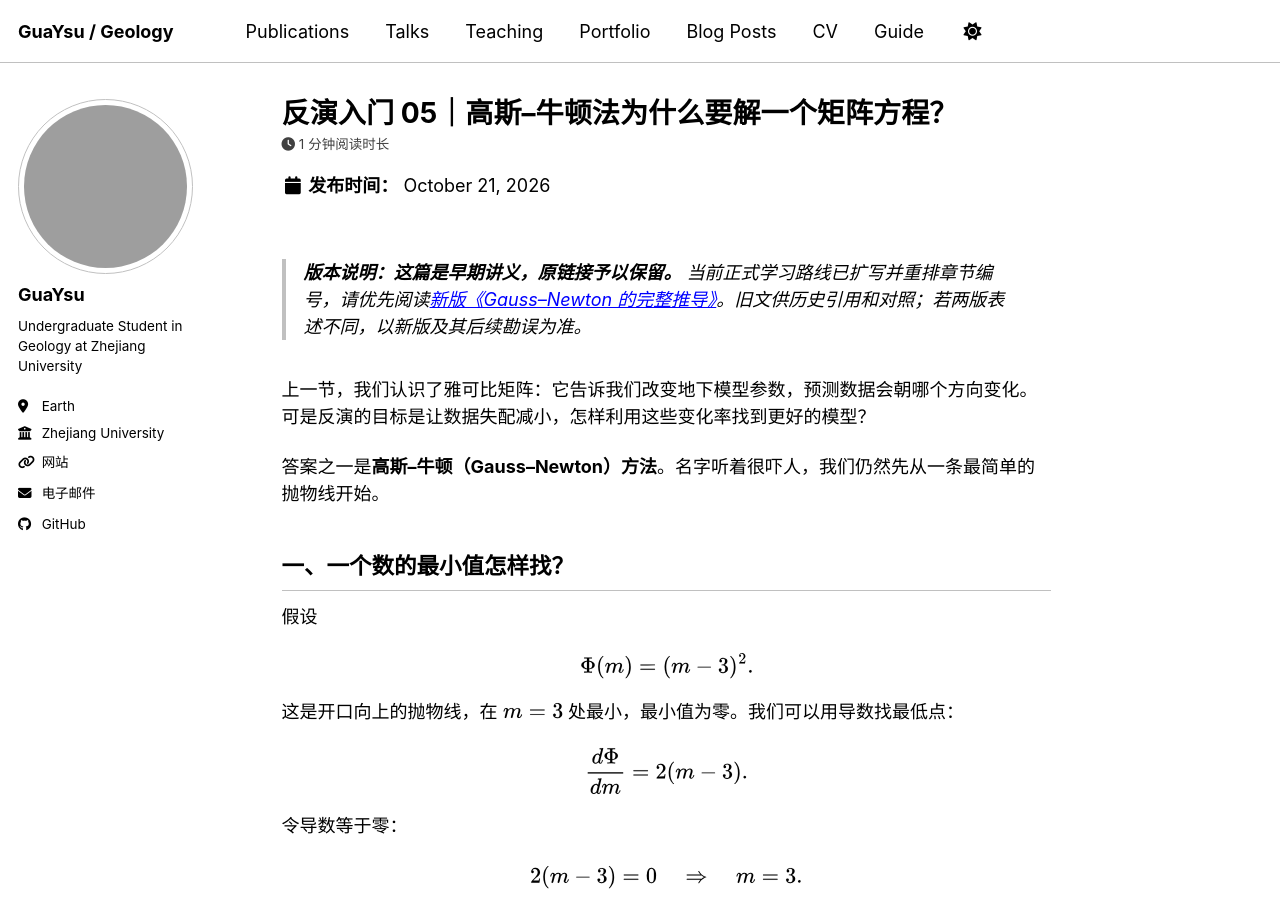
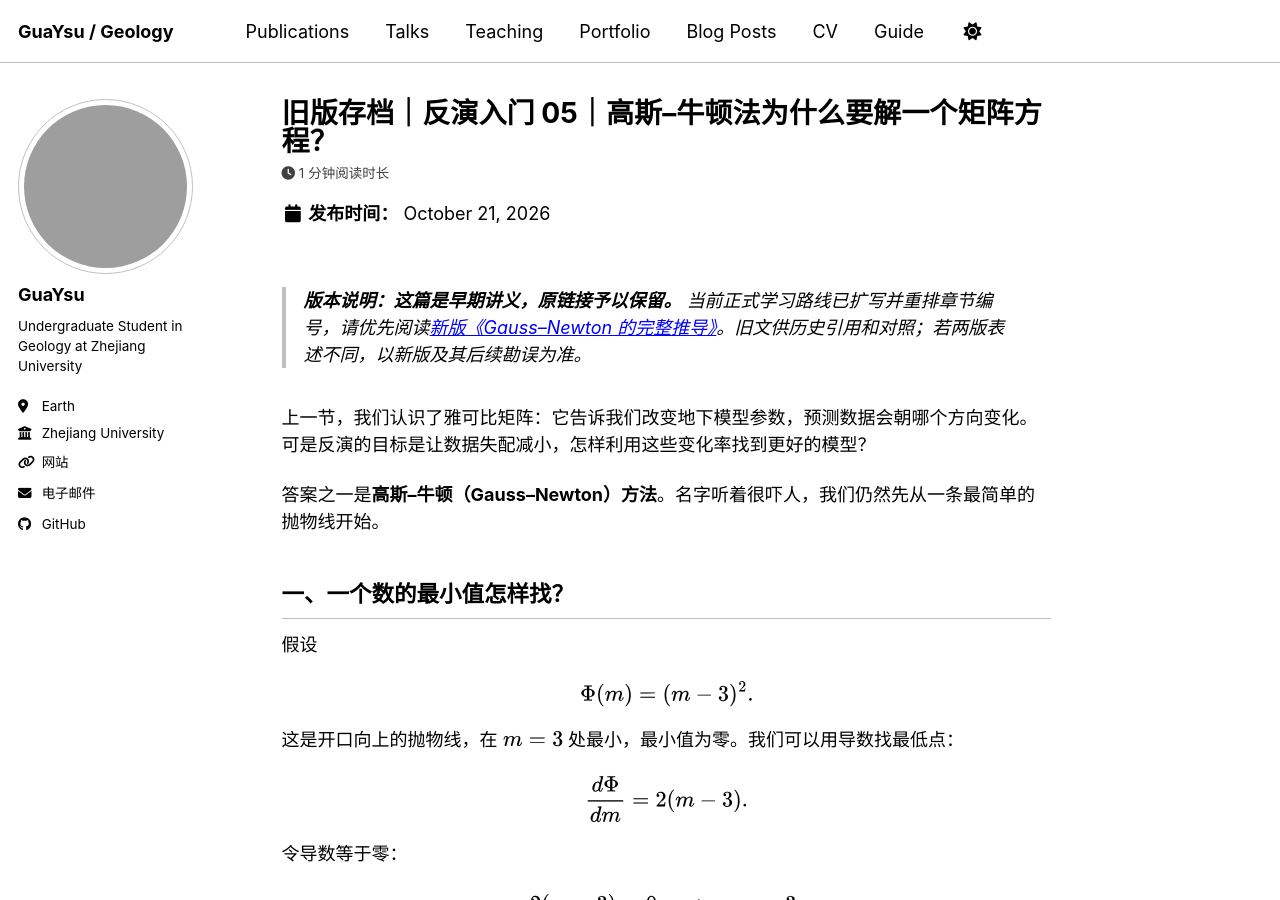
Before and after one commit to GuaYsu/guaysu.github.io, a Jekyll site: the page built from _posts/2026-10-21-mt-course-07e-gauss-newton.md, in a window 1280 px wide and 900 px high. Built offline with Jekyll 4.4.1, drawn with Linux system fonts in a browser that asks for light colours; a script bundle is joined from its source files by our own code; library files that are not in the unit come from our copies; grey boxes are pictures that could not be loaded.

Commit message:
docs(mt): visibly label archived inversion articles without breaking permalinks

```diff
--- a/_posts/2026-10-21-mt-course-07e-gauss-newton.md
+++ b/_posts/2026-10-21-mt-course-07e-gauss-newton.md
@@ -1,5 +1,5 @@
 ---
-title: "反演入门 05｜高斯–牛顿法为什么要解一个矩阵方程？"
+title: "旧版存档｜反演入门 05｜高斯–牛顿法为什么要解一个矩阵方程？"
 date: 2026-10-21
 permalink: /posts/2026/10/mt-course-07e-gauss-newton/
 excerpt: "从抛物线最低点、梯度和曲率学起，一步一步推导普通牛顿法、Gauss–Newton 与正则化模型更新。"
```
